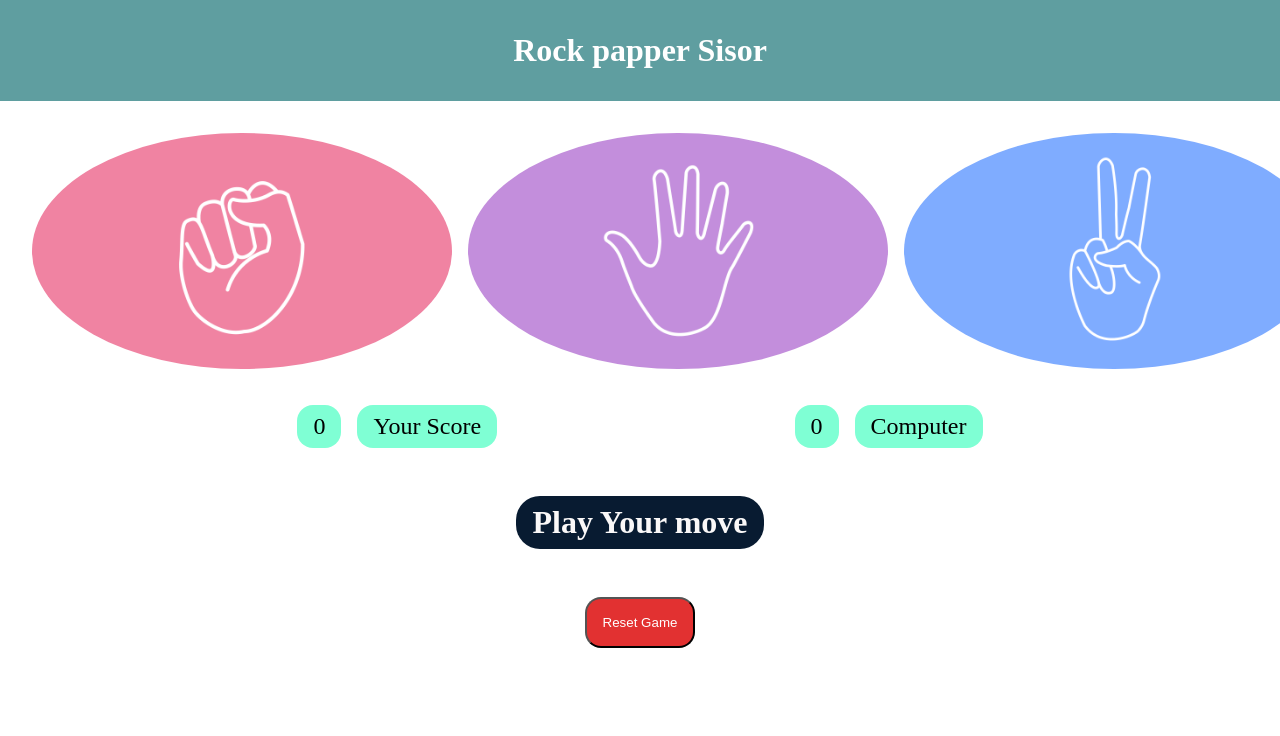
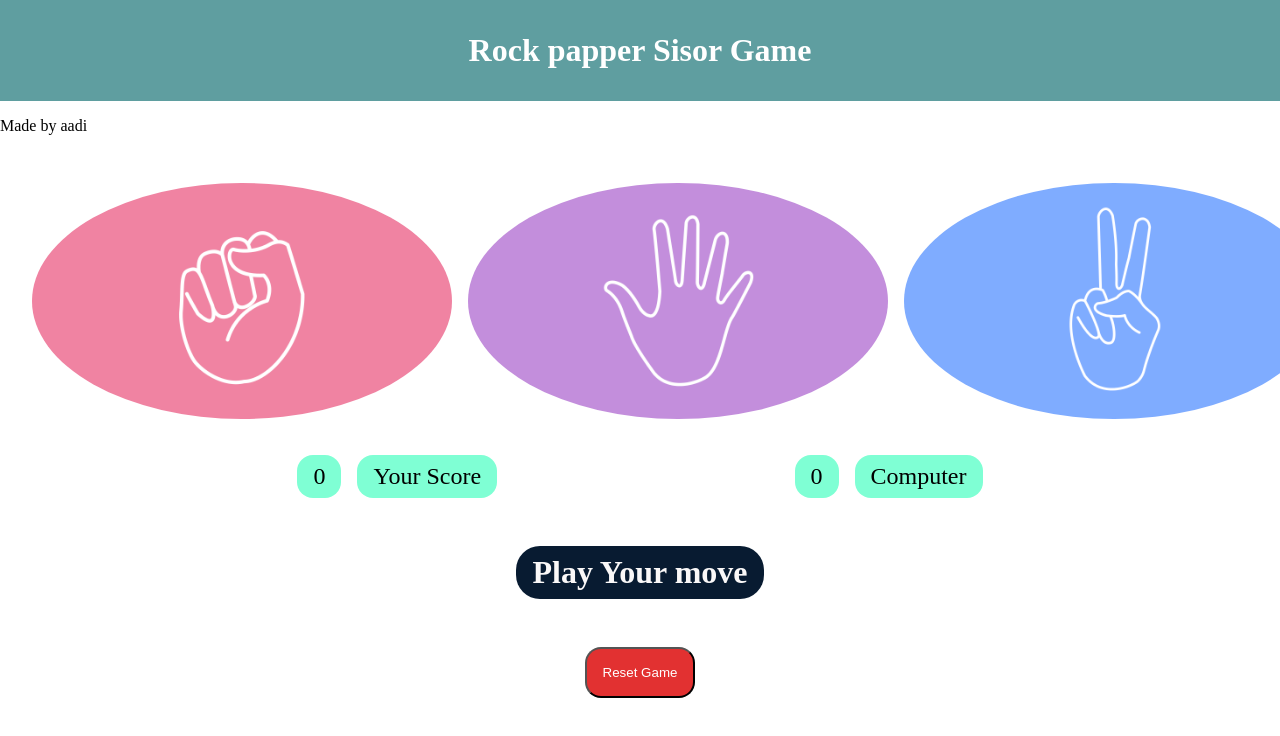
Before and after one commit to aadi6190/StonePaperScissors, a plain HTML site: page index.html in a window 1280 px wide. Shown: the top 736 px of the page. Drawn offline with Linux system fonts and the light colour scheme.

Commit message:
Update index.html

```diff
--- a/index.html
+++ b/index.html
@@ -3,11 +3,13 @@
   <head>
     <meta charset="UTF-8" />
     <meta name="viewport" content="width=device-width, initial-scale=1.0" />
-    <title>Document</title>
+    <title>StonePaperScissors
+</title>
     <link rel="stylesheet" href="index.css" />
   </head>
   <body>
-    <h1>Rock papper Sisor</h1>
+    <h1>Rock papper Sisor Game</h1>
+    <p >Made by aadi</p>
     <div class="choices">
     <div class="choice" id="rock"><img src="/images/rock.png" alt="" /></div>
     <div class="choice" id="paper"><img src="/images/paper.png" alt="" /></div>
```
